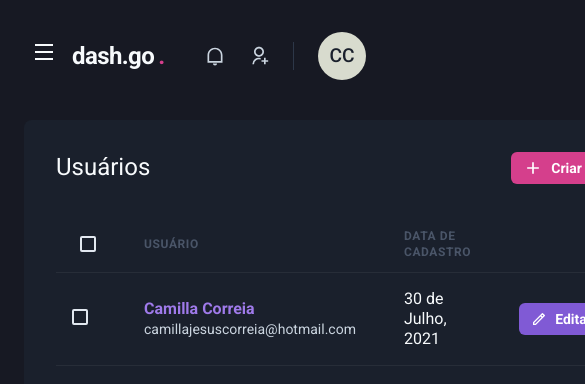
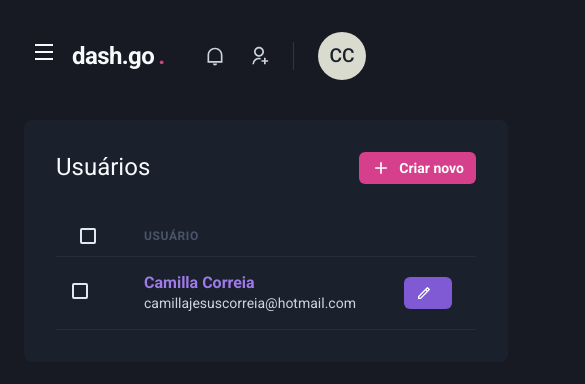
Before and after one commit to camillacorreia/dash.go, a Next.js app: page /users in a window 390 px wide. Shown: the top 384 px of the page, 585 px wide, since content can reach past the window. Built offline with nearby package versions, Linux system fonts and the light colour scheme.

Commit message:
feat: responsive users list

```diff
--- a/src/pages/users/index.tsx
+++ b/src/pages/users/index.tsx
@@ -13,6 +13,8 @@ import {
   Thead,
   Tr,
   Text,
+  useBreakpointValue,
+  Spinner,
   Link
 } from "@chakra-ui/react";
 import { RiAddLine, RiPencilLine } from "react-icons/ri";
@@ -21,6 +23,11 @@ import { Header } from "../../components/Header";
 import { SideBar } from "../../components/Sidebar";
 
 export default function UserList() {
+  const isWideVersion = useBreakpointValue({
+    base: false,
+    lg: true
+  })
+
   return (
     <Box>
       <Header />
@@ -50,7 +57,7 @@ export default function UserList() {
             </NextLink>
           </Flex>
 
-
+          <>
             <Table colorScheme="whiteAlpha">
               <Thead>
                 <Tr>
@@ -58,13 +65,12 @@ export default function UserList() {
                     <Checkbox colorScheme="pink"/>
                   </Th>
                   <Th>Usuário</Th>
-                <Th>Data de cadastro</Th>
+                  { isWideVersion && <Th>Data de cadastro</Th> }
                   <Th w="8"></Th>
                 </Tr>
               </Thead>
-
               <Tbody>
-                <Tr>
+                  <Tr key="1">
                   <Td px={["4", "4","6"]}>
                     <Checkbox colorScheme="pink"/>
                   </Td>
@@ -76,7 +82,7 @@ export default function UserList() {
                       <Text fontSize="sm" color="gray.300">camillajesuscorreia@hotmail.com</Text>
                     </Box>
                   </Td>
-                <Td>30 de Julho, 2021</Td>
+                  { isWideVersion && <Td>30 de Julho, 2021</Td> }
                   <Td>
                     <Button
                       as="a"
@@ -89,14 +95,14 @@ export default function UserList() {
 
                       />}
                     >
-                    Editar
+                      {isWideVersion ? "Editar" : ""}
                     </Button>
                   </Td>
                 </Tr>
 
               </Tbody>
             </Table>
-
+          </>
         </Box>
       </Flex>
     </Box>
```
Lines whose indentation alone changed are shown as unchanged.
